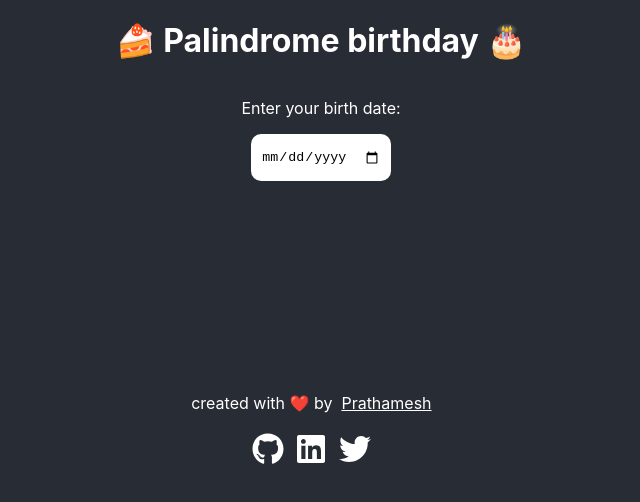
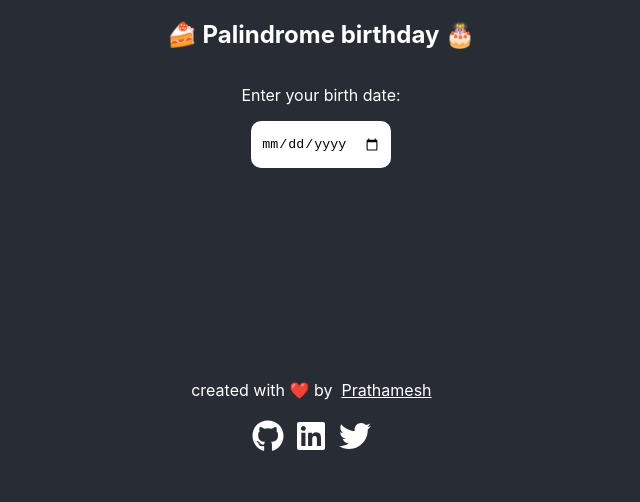
Before and after one commit to Pratham82/birthday-palindrome-checker, a React (Create React App) app: page / in a window 1280 px wide. Shown: the top 502 px of the page, without its empty margins (319-959 px from the left). Built offline with nearby package versions, Linux system fonts and the light colour scheme.

Commit message:
Updated header

```diff
--- a/src/App.js
+++ b/src/App.js
@@ -61,7 +61,7 @@ function App() {
 
   return (
     <div className="App">
-      <h1>🍰 Palindrome birthday 🎂</h1>
+      <h2>🍰 Palindrome birthday 🎂</h2>
       <div className="container"></div>
       <p>Enter your birth date:</p>
       <input
```
